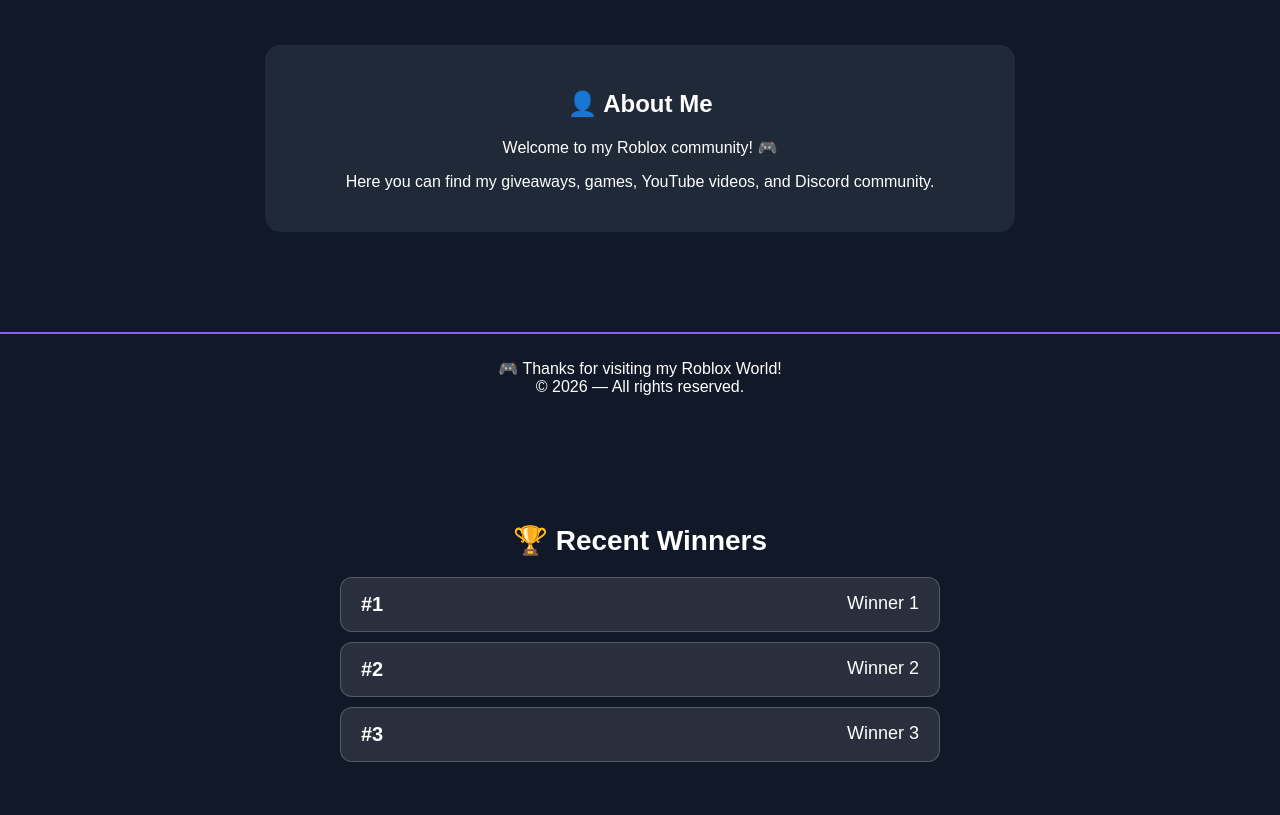
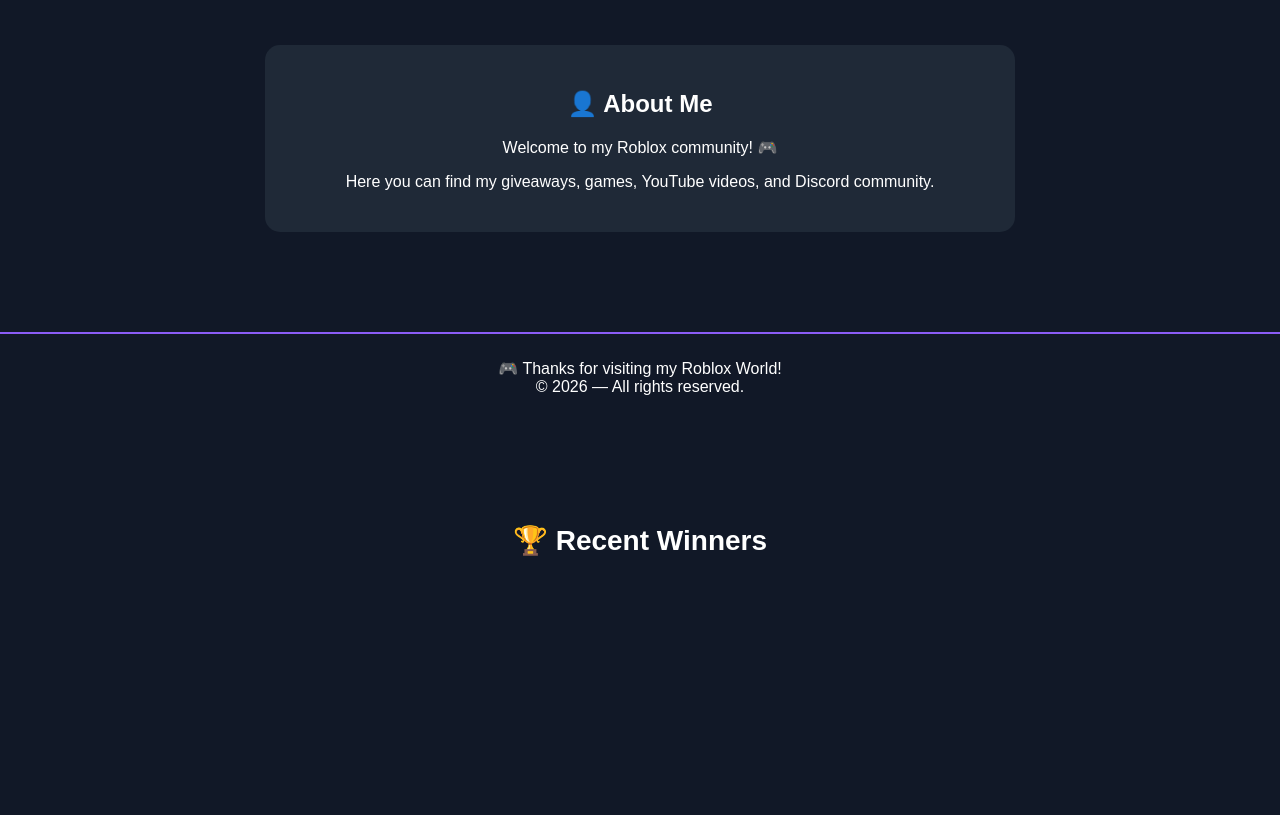
Before and after one commit to samuelogiribo1-wq/robux-website, a plain HTML site: page index.html in a window 1280 px wide. Shown: the part 2863-3678 px from the top of the page. After the commit the page ends 3520 px from the top, so only its background shows below. Drawn offline with Linux system fonts and the light colour scheme.

```diff
--- a/index.html
+++ b/index.html
@@ -316,11 +316,7 @@
 </section>
 
 <script>
-  const winners = [
-    { name: "Winner 1", time: Date.now() },
-    { name: "Winner 2", time: Date.now() },
-    { name: "Winner 3", time: Date.now() }
-  ];
+
 
   const THREE_HOURS = 3 * 60 * 60 * 1000;
 
```
